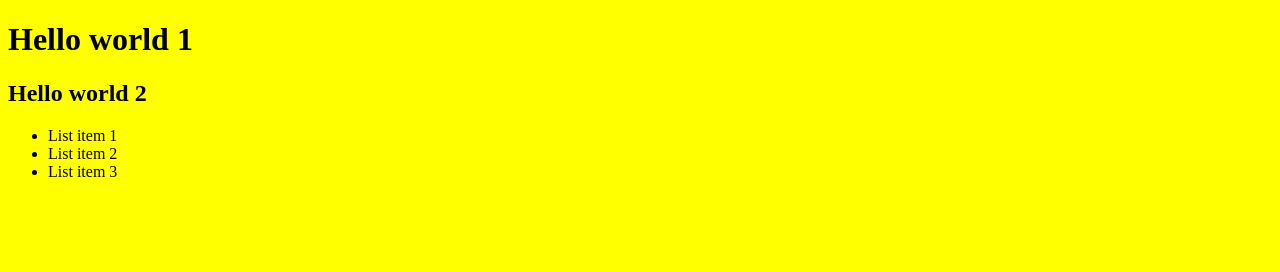
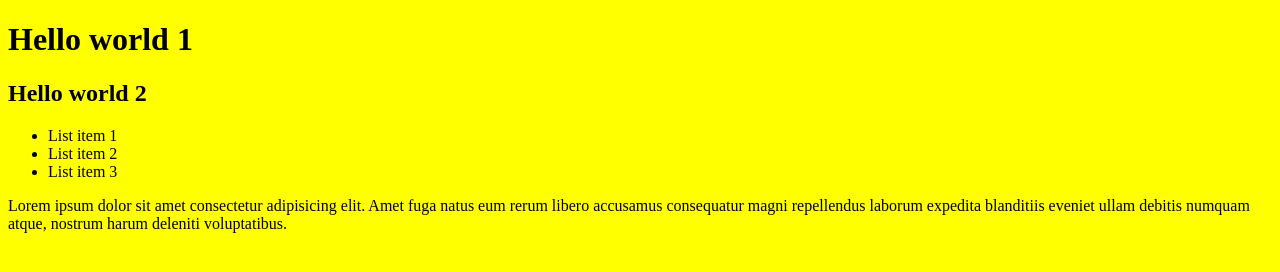
Before and after one commit to ibrahimsinan/superweb, a plain HTML site: page index.html in a window 1280 px wide. Drawn offline with Linux system fonts and the light colour scheme.

Commit message:
Lorem text added

```diff
--- a/index.html
+++ b/index.html
@@ -17,6 +17,14 @@
         <li>List item 2</li>
         <li>List item 3</li>
     </ul>
+
+    <article>
+        <div>
+            <p>
+                Lorem ipsum dolor sit amet consectetur adipisicing elit. Amet fuga natus eum rerum libero accusamus consequatur magni repellendus laborum expedita blanditiis eveniet ullam debitis numquam atque, nostrum harum deleniti voluptatibus.
+            </p>
+        </div>
+    </article>
 </body>
 
 </html>
```
